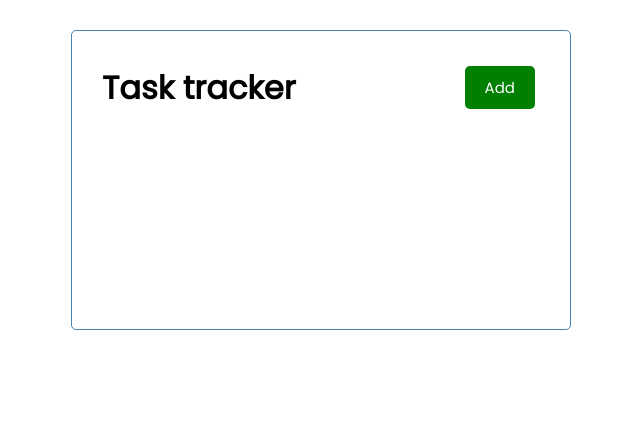
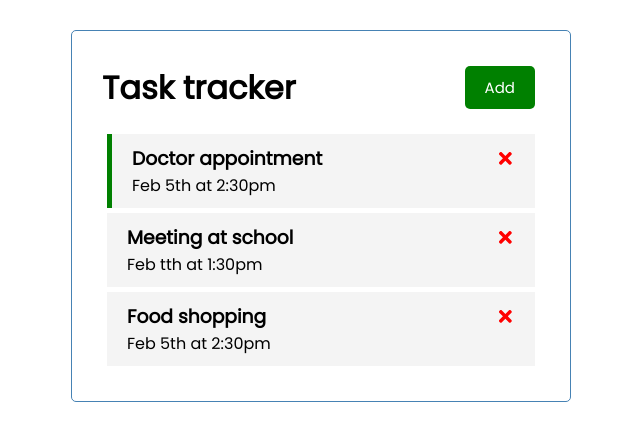
Before and after one commit to Kennethekandem/lumen-mongodb, a React (Create React App) app in the folder my-app/: page / in a window 1280 px wide. Shown: the top 440 px of the page, without its empty margins (319-959 px from the left). Built offline with nearby package versions, Linux system fonts and the light colour scheme; data requests are answered from the project's data file.

Commit message:
update: toggle reminder in server

```diff
--- /dev/null
+++ b/my-app/db.json
@@ -0,0 +1,22 @@
+{
+  "tasks": [
+    {
+      "id": 1,
+      "text": "Doctor appointment",
+      "day": "Feb 5th at 2:30pm",
+      "reminder": true
+    },
+    {
+      "id": 2,
+      "text": "Meeting at school",
+      "day": "Feb tth at 1:30pm",
+      "reminder": false
+    },
+    {
+      "id": 3,
+      "text": "Food shopping",
+      "day": "Feb 5th at 2:30pm",
+      "reminder": false
+    }
+  ]
+}
--- a/my-app/package.json
+++ b/my-app/package.json
@@ -8,6 +8,7 @@
     "@testing-library/user-event": "^13.5.0",
     "react": "^17.0.2",
     "react-dom": "^17.0.2",
+    "react-icons": "^4.3.1",
     "react-scripts": "5.0.0",
     "web-vitals": "^2.1.2"
   },
@@ -15,7 +16,8 @@
     "start": "react-scripts start",
     "build": "react-scripts build",
     "test": "react-scripts test",
-    "eject": "react-scripts eject"
+    "eject": "react-scripts eject",
+    "server": "json-server --watch db.json --port 3001"
   },
   "eslintConfig": {
     "extends": [
--- a/my-app/src/App.js
+++ b/my-app/src/App.js
@@ -1,9 +1,97 @@
+import {useEffect, useState} from "react";
 import Header from './components/Header';
+import Tasks from "./components/Tasks";
+import AddTask from "./components/AddTask";
 
 function App() {
+    const [showAddTask, setShowAddTask] = useState(false);
+    const [tasks, setTasks] = useState([]);
+
+    useEffect(() => {
+        const getTask = async () => {
+            const taskFromServer = await fetchTask();
+            setTasks(taskFromServer);
+        };
+        getTask()
+    }, []);
+
+    // server url
+    const url = 'http://localhost:3001/tasks';
+
+    //fetch tasks
+    const fetchTask = async () => {
+        const response = await fetch(url);
+        return await response.json();
+    }
+
+    //fetch task
+    const fetchSingleTask = async (id) => {
+        const response = await fetch(`${url}/${id}`);
+        return await response.json();
+    }
+
+    // add task
+    const addTask = async (task) => {
+        const res = await fetch(url, {
+            method: 'POST',
+            body: JSON.stringify(task),
+            headers: {
+                'Content-Type': 'application/json'
+            }
+        });
+
+        const data = await res.json();
+        setTasks([...tasks, data]);
+
+        /*setTasks([...tasks, {
+            id: Math.floor(Math.random() * 10000) + 1,
+            text: task.text,
+            day: task.day,
+            reminder: task.reminder
+        }]);*/
+    };
+
+    // delete task
+    const deleteTask = async (id) => {
+        await fetch(`${url}/${id}`, {
+            method: 'DELETE'
+        });
+        setTasks(tasks.filter(task => task.id !== id));
+    };
+
+    // toggle reminder
+    const toggleReminder = async (id) => {
+
+        const taskToToggle = await fetchSingleTask(id);
+        const updTask = {
+            ...taskToToggle,
+            reminder: !taskToToggle.reminder
+        };
+        const res = await fetch(`${url}/${id}`, {
+            method: 'PUT',
+            body: JSON.stringify(updTask),
+            headers: {
+                'Content-Type': 'application/json'
+            }
+        });
+
+        const data = await res.json();
+        setTasks(tasks.map(task => task.id === id ? {...task, reminder: data.reminder} : task));
+        /*setTasks(tasks.map(task => {
+            if (task.id === id) {
+                task.reminder = !task.reminder;
+            }
+            return task;
+        }));*/
+    };
+
   return (
     <div className="container">
-      <Header title='Task tracker' />
+      <Header title='Task tracker'
+              onAdd={() => setShowAddTask(!showAddTask)}
+              showAdd={showAddTask}/>
+        {showAddTask && <AddTask onAdd={addTask}/>}
+        { tasks.length > 0 ? <Tasks tasks={tasks} onDelete={deleteTask} onToggle={toggleReminder} /> : 'No task to show.'}
     </div>
   );
 }
```
Also changed, not shown: 1 other file (tests, documents, lock files or other folders).
